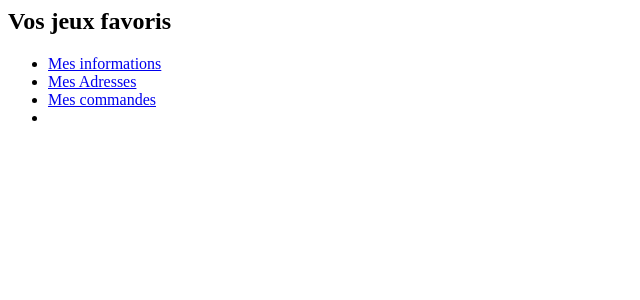
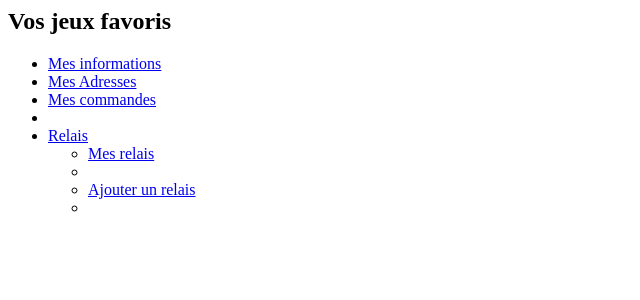
Before and after one commit to ColinPeyrat/Sprint, a PHP site: page /fav.php in a window 1280 px wide. Shown: the top 300 px of the page, without its empty margins (0-640 px from the left). Run offline with PHP 8.4, Linux system fonts and the light colour scheme.

Commit message:
Correcting bug in my fav

```diff
--- a/view/t_e_client_cli/cartCommand.php
+++ b/view/t_e_client_cli/cartCommand.php
@@ -4,6 +4,7 @@ $relay = $data[0];
 $adresse = $data[1];
 var_dump($relay);
 var_dump($adresse);
+
 ?>
 <h1>Valider votre panier</h1>
 <a role='button' href='?r=cli/adresse' class='btn btn-info'>Modifier ses adresse</a>
--- a/view/t_e_client_cli/fav.php
+++ b/view/t_e_client_cli/fav.php
@@ -5,6 +5,15 @@
             <li role="presentation"><a href="./?r=cli">Mes informations</a></li>
             <li role="presentation"><a href="./?r=cli/adresse">Mes Adresses</a></li>
             <li role="presentation"><a href="./?r=cli/orders" >Mes commandes</a><li>
+			<li role="presentation" class="dropdown">
+				<a class="dropdown-toggle" data-toggle="dropdown" href="#" role="button" aria-haspopup="true" aria-expanded="false">
+					Relais <span class="caret"></span>
+				</a>
+				<ul class="dropdown-menu">
+					<li role="presentation"><a href="./?r=cli/myRelay" >Mes relais</a><li>
+					<li role="presentation"><a href="./?r=cli/relay" >Ajouter un relais</a><li>
+				</ul>
+			</li>
         </ul>
     </div>
     <div class="col-md-9">
```
